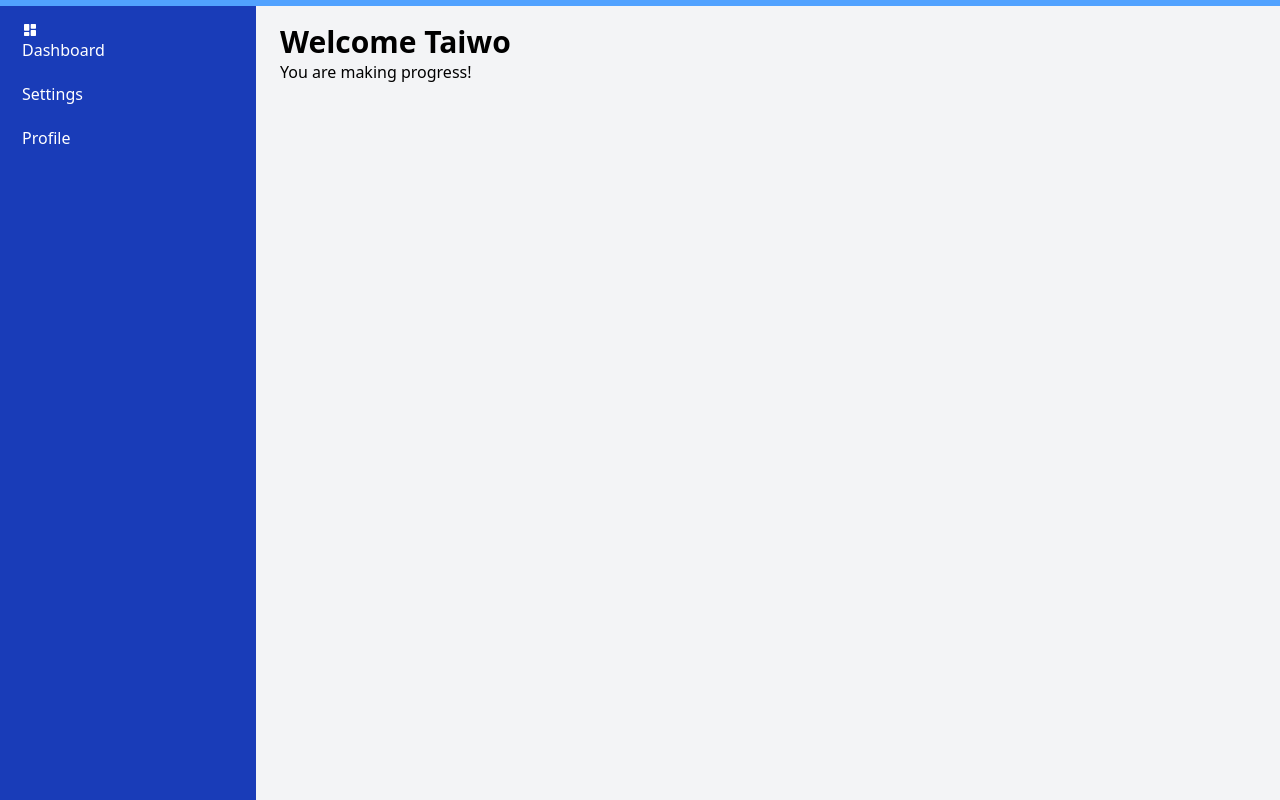
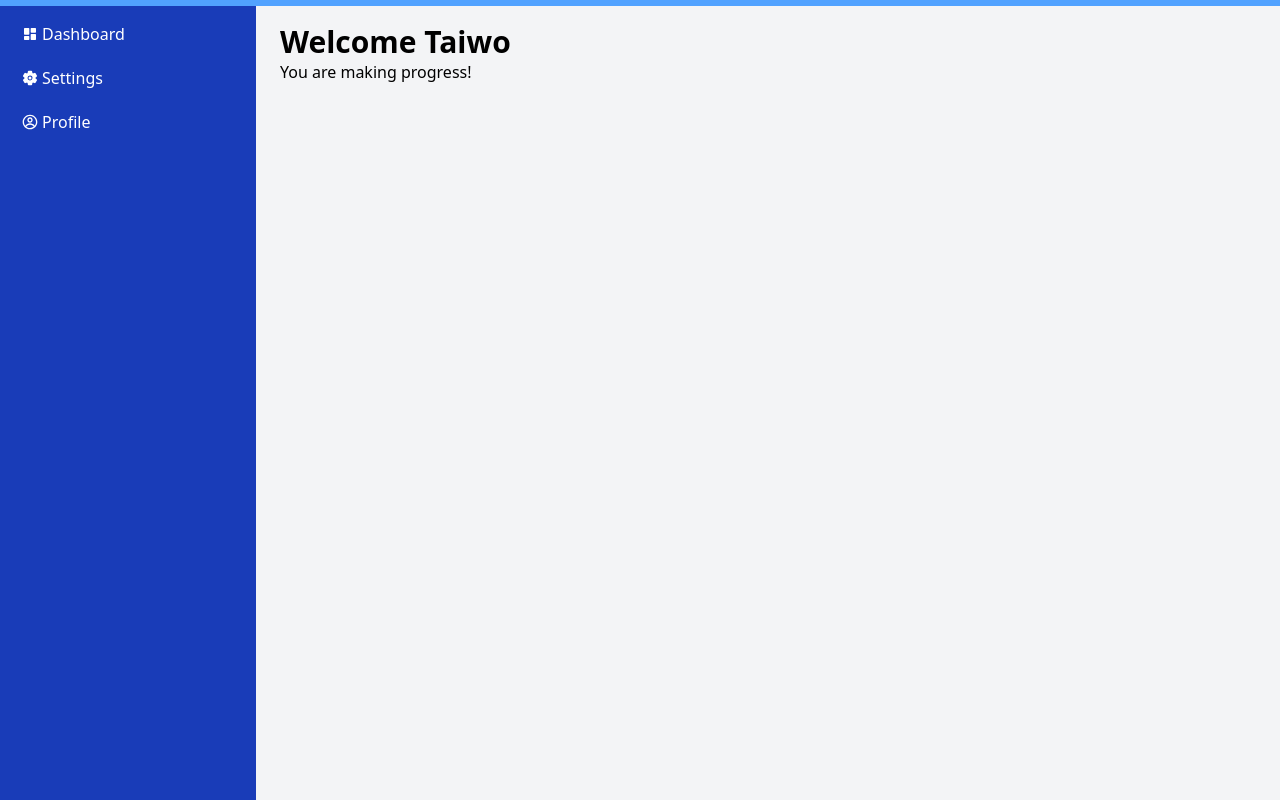
Before and after one commit to FakayejoTaiwoOlawale/projeet, a React (Vite) app: page /user in a window 1280 px wide. Built offline with nearby package versions, Linux system fonts and the light colour scheme.

Commit message:
added someicons

```diff
--- a/package.json
+++ b/package.json
@@ -16,6 +16,7 @@
     "motion": "^12.23.12",
     "react": "^19.1.0",
     "react-dom": "^19.1.0",
+    "react-icons": "^5.5.0",
     "react-router-dom": "^7.7.1",
     "tailwindcss": "^4.1.11",
     "zod": "^4.0.14",
--- a/src/pages/User.tsx
+++ b/src/pages/User.tsx
@@ -1,6 +1,8 @@
 import React from "react";
 import { Link } from "react-router-dom";
 import { BiSolidDashboard } from "react-icons/bi";
+import { IoSettings } from "react-icons/io5";
+import { CgProfile } from "react-icons/cg";
 
 const User = () => {
   return (
@@ -9,22 +11,24 @@ const User = () => {
       <div className="bg-blue-800 flex flex-col w-64 text-white gap-2 p-4">
         <Link
           to={"user/dashboard"}
-          className="hover:bg-gray-300 rounded-sm p-1.5"
+          className="hover:bg-gray-300 rounded-sm p-1.5 flex items-center gap-1"
         >
           <BiSolidDashboard />
           <p>Dashboard</p>
         </Link>
         <Link
           to={"user/dashboard"}
-          className="hover:bg-gray-300 rounded-sm p-1.5"
+          className="hover:bg-gray-300 rounded-sm p-1.5 flex items-center gap-1"
         >
-          Settings
+          <IoSettings />
+          <p>Settings</p>
         </Link>
         <Link
           to={"user/dashboard"}
-          className="hover:bg-gray-300 rounded-sm p-1.5"
+          className="hover:bg-gray-300 rounded-sm p-1.5 flex gap-1 items-center"
         >
-          Profile
+          <CgProfile />
+          <p>Profile</p>
         </Link>
       </div>
       {/* main content */}
```
Also changed, not shown: 1 other file (tests, documents, lock files or other folders).
